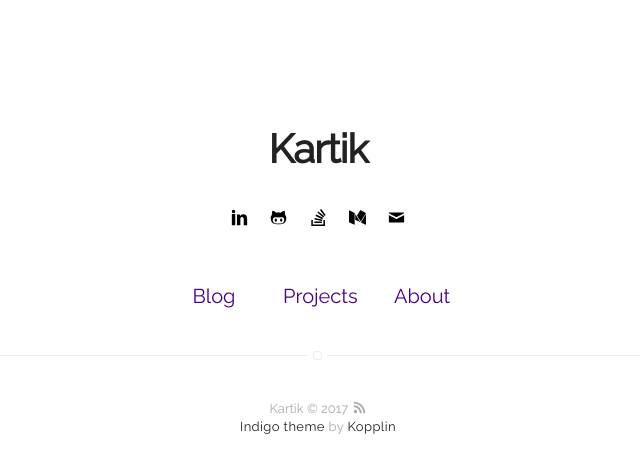
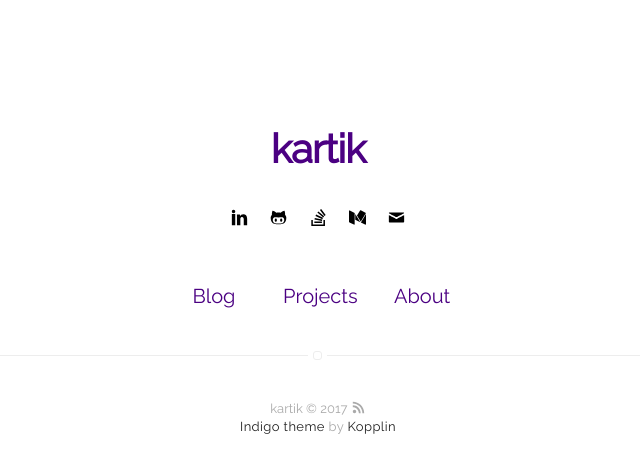
Before and after one commit to kartikanand/kartikanand.github.io, a Jekyll site: the page built from index.md, in a window 1280 px wide. Shown: the top 473 px of the page, without its empty margins (322-962 px from the left). Built offline with Jekyll 4.4.1, drawn with Linux system fonts in a browser that asks for light colours.

Commit message:
misc ui changes

```diff
--- a/_config.yml
+++ b/_config.yml
@@ -1,5 +1,5 @@
 # main text of home
-name: Kartik
+name: kartik
 
 # twitter summary info
 description: A blog about technology and stuff related
--- a/_includes/header.html
+++ b/_includes/header.html
@@ -6,7 +6,7 @@
 
 {% if showHeader == true %}
     <header class="header-home {% if site.animation %}animated{% endif %}">
-        <h1 class="title">{{ site.name }}</h1>
+        <h1 class="title"><a class="link" href="{{ site.url }}/">{{ site.name }}</a></h1>
         <h2 class="description">{{ site.bio }}</h2>
 
         {% include social-links.html %}
--- a/_sass/components/header.sass
+++ b/_sass/components/header.sass
@@ -32,3 +32,6 @@
         // if you put some links in your bio. ;)
         a
             font-weight: 200
+
+    > h1 > a
+        text-decoration: none
--- a/_sass/components/nav.sass
+++ b/_sass/components/nav.sass
@@ -27,6 +27,9 @@
             font-size: 1.4rem
             padding: 20px 10px
 
+            &:hover
+                text-decoration: underline
+
 .nav-home
     margin-top: 40px
     text-align: center
@@ -44,3 +47,4 @@
 
             &:hover
                 color: $alpha
+                text-decoration: underline
```
